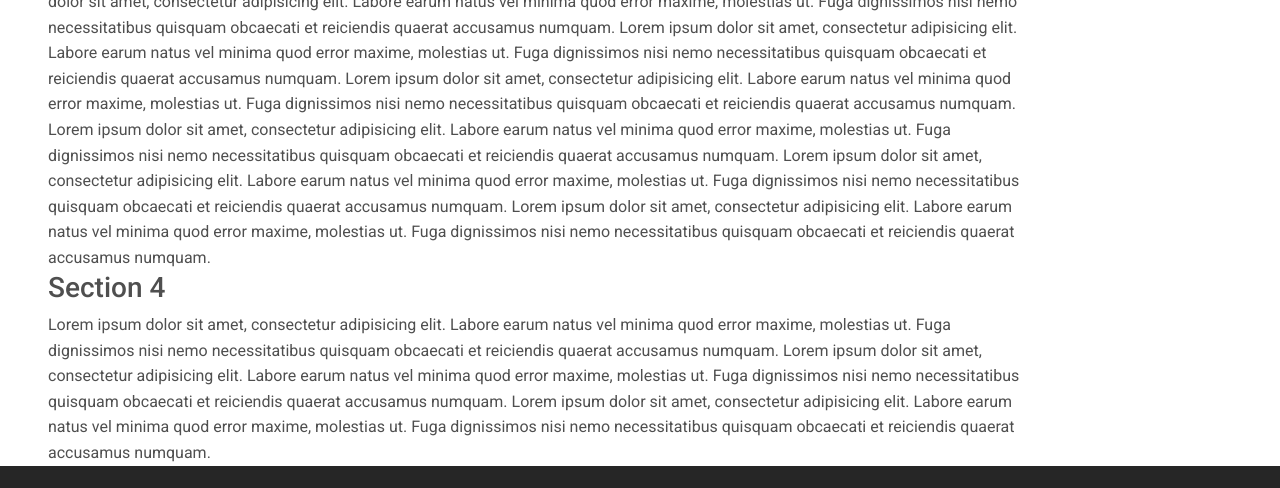
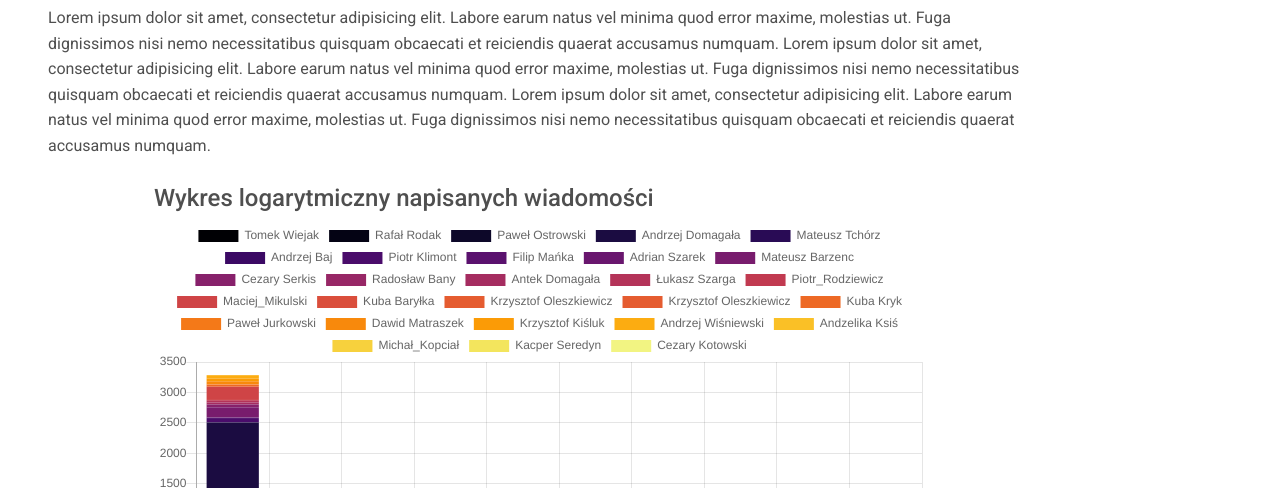
Before and after one commit to rodakrafal/rodakrafal.github.io, a plain HTML site: page pages/intelektulana.html in a window 1280 px wide. Shown: the part 4190-4678 px from the top of the page. Drawn offline with nearby package versions, Linux system fonts and the light colour scheme.

Commit message:
Added emojis chart

```diff
--- a/pages/intelektulana.html
+++ b/pages/intelektulana.html
@@ -526,17 +526,6 @@
                 Lorem ipsum dolor sit amet, consectetur adipisicing elit. Labore earum natus vel minima quod error maxime, molestias ut. Fuga dignissimos nisi nemo necessitatibus quisquam obcaecati et reiciendis quaerat accusamus numquam.
                 Lorem ipsum dolor sit amet, consectetur adipisicing elit. Labore earum natus vel minima quod error maxime, molestias ut. Fuga dignissimos nisi nemo necessitatibus quisquam obcaecati et reiciendis quaerat accusamus numquam.
 
-                Lorem ipsum dolor sit amet, consectetur adipisicing elit. Labore earum natus vel minima quod error maxime, molestias ut. Fuga dignissimos nisi nemo necessitatibus quisquam obcaecati et reiciendis quaerat accusamus numquam.
-                Lorem ipsum dolor sit amet, consectetur adipisicing elit. Labore earum natus vel minima quod error maxime, molestias ut. Fuga dignissimos nisi nemo necessitatibus quisquam obcaecati et reiciendis quaerat accusamus numquam.
-
-                Lorem ipsum dolor sit amet, consectetur adipisicing elit. Labore earum natus vel minima quod error maxime, molestias ut. Fuga dignissimos nisi nemo necessitatibus quisquam obcaecati et reiciendis quaerat accusamus numquam.
-                Lorem ipsum dolor sit amet, consectetur adipisicing elit. Labore earum natus vel minima quod error maxime, molestias ut. Fuga dignissimos nisi nemo necessitatibus quisquam obcaecati et reiciendis quaerat accusamus numquam.
-
-                Lorem ipsum dolor sit amet, consectetur adipisicing elit. Labore earum natus vel minima quod error maxime, molestias ut. Fuga dignissimos nisi nemo necessitatibus quisquam obcaecati et reiciendis quaerat accusamus numquam.
-                Lorem ipsum dolor sit amet, consectetur adipisicing elit. Labore earum natus vel minima quod error maxime, molestias ut. Fuga dignissimos nisi nemo necessitatibus quisquam obcaecati et reiciendis quaerat accusamus numquam.
-
-                Lorem ipsum dolor sit amet, consectetur adipisicing elit. Labore earum natus vel minima quod error maxime, molestias ut. Fuga dignissimos nisi nemo necessitatibus quisquam obcaecati et reiciendis quaerat accusamus numquam.
-
               </section>
             </section>
             <section id="example-4">
@@ -545,7 +534,10 @@
 
               Lorem ipsum dolor sit amet, consectetur adipisicing elit. Labore earum natus vel minima quod error maxime, molestias ut. Fuga dignissimos nisi nemo necessitatibus quisquam obcaecati et reiciendis quaerat accusamus numquam.
               Lorem ipsum dolor sit amet, consectetur adipisicing elit. Labore earum natus vel minima quod error maxime, molestias ut. Fuga dignissimos nisi nemo necessitatibus quisquam obcaecati et reiciendis quaerat accusamus numquam.
-
+              <div class="container col-md-10 add-margin" id="wykres-wiadomosc-chart-logarytmiczny">
+                <h4> Wykres logarytmiczny napisanych wiadomości </h4>
+                <canvas id="myChart3"></canvas>
+              </div>
             </section>
           </div>
           <!-- Spied element -->
--- a/scripts/intelektualnaCharts/emojisAmountBar.js
+++ b/scripts/intelektualnaCharts/emojisAmountBar.js
@@ -1,82 +1,201 @@
-// let names3 = ['😱', '❤️', '😍', '🥰', '🤔', '💪', '✅', '😢', '🏻', '▪️']
-// let colorsMessagesChart3 = ['#80cc00', '#000000', '#ffd700', '#ff4612', '#762987',
-// '#3e331d','#00cc1a','#cc0080','#03aaf9','#bb1c2a', '#00cc1a', '#cbdea6','#123234','#36CAAB'
-// ,'#fab666',"#fef017",'#fe03fb','#a203fb','#e2cbc5', "#e21511", '#3eff19', '#6fbcd7',
-// '#0f66ff', '#a2757c', '#25757c', '#d8757c', '#301e7c'];
+let names3 = ['😱', '❤️', '😍', '🥰', '🤔', '💪', '✅', '😢', '🏻', '▪️']
 
-// const dataLength = 25;
-// var COLORS = interpolateColors(dataLength, colorScale, colorRangeInfo);
+let inteletualnaTomek_Wiejak = ['11', '0', '0',' 0', '0',' 1', '0', '6', '0', '0'];
+let inteletualnaRafal_Rodak = ['20', '0', '0', '0', '0', '0', '0', '1', '0', '0'];
+let inteletualnaPawel_Ostrowski = ['357', '25', '1', '4', '0', '0', '0', '16', '19', '0']
+let inteletualnaAndrzej_Domagala = ['2115', '31', '105', '4', '14', '29', '58', '14', '0', '31'];
+let inteletualnaMateusz_Tchorz = [6, 0, 0, 0, 0, 0, 1, 1, 0, 0];
+let inteletualnaAndrzej_Baj= [0, 0, 0, 0, 0, 0, 0, 0, 0, 0];
+let inteletualnaPiotr_Klimont= [69, 220, 20, 97, 26, 38, 1, 3, 22, 0];
+let inteletualnaFilip_Manka= [8, 8, 0, 0, 11, 0, 0, 0, 0, 0];
+let inteletualnaAdrian_Szarek= [4, 3, 4, 1, 1, 0, 0, 0, 1, 0];
+let inteletualnaMateusz_Barzenc= [165, 5, 1, 0, 3, 0, 0, 1, 4, 9];
+let inteletualnaCezary_Serkis= [47, 11, 3, 14, 13, 0, 0, 8, 0, 0];
+let inteletualnaRadosław_Bany= [1, 0, 0, 0, 1, 0, 0, 0, 0, 0];
+let inteletualnaAntek_Domagała= [32, 0, 6, 0, 0, 0, 0, 0, 0, 0];
+let inteletualnaŁukasz_Szarga = [27, 2, 0, 0, 0, 0, 0, 1, 0, 0];
+let inteletualnaPiotr_Rodziewicz=  [14, 1, 0, 0, 0, 0, 0, 0, 1, 0];
+let inteletualnaMaciej_Mikulski= [214, 7, 0, 0, 8, 6, 0, 1, 0, 0];
+let inteletualna_Kuba_Baryłka= [4, 1, 0, 0, 0, 0, 0, 0, 0, 0];
+let inteletualnaKrzysztof_Oleszkiewicz= [0, 0, 0, 0, 0, 0, 0, 0, 0, 0];
+let inteletualnaKuba_Kryk= [32, 0, 0, 0, 0, 0, 0, 0, 0, 0];
+let inteletualnaPaweł_Jurkowski= [7, 1, 0, 0, 0, 0, 0, 0, 0, 0];
+let inteletualnaDawid_Matraszek= [50, 0, 0, 0, 0, 0, 0, 0, 0, 0];
+let inteletualnaKrzysztof_Kiśluk= [44, 11, 0, 0, 0, 0, 0, 0, 0, 0];
+let inteletualnaAndrzej_Wiśniewski= [56, 2, 0, 0, 0, 0, 0, 0, 0, 0];
+let inteletualnaAndzelika_Ksiś= [0, 0, 0, 0, 0, 0, 0, 0, 0, 0];
+let inteletualnaMichał_Kopciał= [0, 0, 0, 0, 0, 0, 0, 0, 0, 0];
+let inteletualnaKacper_Seredyn= [1, 0, 0, 0, 0, 0, 0, 0, 0, 0];
+let inteletualnaCezary_Kotowski= [1, 0, 0, 0, 0, 0, 0, 1, 0, 0];
 
-// let Tomek_Wiejak = ['11', '0', '0',' 0', '0',' 1', '0', '6', '0', '0'];
-// let Rafal_Rodak = ['20', '0', '0', '0', '0', '0', '0', '1', '0', '0'];
-// let Pawel_Ostrowski = ['357', '25', '1', '4', '0', '0', '0', '16', '19', '0']
-// let Andrzej_Domagala = ['2115', '31', '105', '4', '14', '29', '58', '14', '0', '31'];
-// let Mateusz_Tchorz = [6, 0, 0, 0, 0, 0, 1, 1, 0, 0];
-// let Andrzej_Baj= [0, 0, 0, 0, 0, 0, 0, 0, 0, 0];
-// let Piotr_Klimont= [69, 220, 20, 97, 26, 38, 1, 3, 22, 0];
-// let Filip_Manka= [8, 8, 0, 0, 11, 0, 0, 0, 0, 0];
-// let Adrian_Szarek= [4, 3, 4, 1, 1, 0, 0, 0, 1, 0];
-// let Mateusz_Barzenc= [165, 5, 1, 0, 3, 0, 0, 1, 4, 9];
-// let Cezary_Serkis= [47, 11, 3, 14, 13, 0, 0, 8, 0, 0];
-// let Radosław_Bany= [1, 0, 0, 0, 1, 0, 0, 0, 0, 0];
-// let Antek_Domagała= [32, 0, 6, 0, 0, 0, 0, 0, 0, 0];
-// let Łukasz_Szarga = [27, 2, 0, 0, 0, 0, 0, 1, 0, 0];
-// //  Piotr Rodziewicz: [14, 1, 0, 0, 0, 0, 0, 0, 1, 0], Maciej Mikulski: [214, 7, 0, 0, 8, 6, 0, 1, 0, 0], Kuba Baryłka: [4, 1, 0, 0, 0, 0, 0, 0, 0, 0], Krzysztof Oleszkiewicz: [0, 0, 0, 0, 0, 0, 0, 0, 0, 0], Kuba Kryk: [32, 0, 0, 0, 0, 0, 0, 0, 0, 0], Paweł Marcin Jurkowski: [7, 1, 0, 0, 0, 0, 0, 0, 0, 0], Dawid Matraszek: [50, 0, 0, 0, 0, 0, 0, 0, 0, 0], Krzysztof Kiśluk: [44, 11, 0, 0, 0, 0, 0, 0, 0, 0], Andrzej Wiśniewski: [56, 2, 0, 0, 0, 0, 0, 0, 0, 0], Andzelika Ksiś: [0, 0, 0, 0, 0, 0, 0, 0, 0, 0], Michał Kopciał: [0, 0, 0, 0, 0, 0, 0, 0, 0, 0], Kacper Seredyn: [1, 0, 0, 0, 0, 0, 0, 0, 0, 0], Cezary Kotowski: [1, 0, 0, 0, 0, 0, 0, 1, 0, 0]
-// let emojisBarChart = document.getElementById("myChart3").getContext('2d');
 
-// let mychart3 = new Chart(emojisBarChart, {
-//     type: 'bar',
-//     data: {
-//         labels: names3,
-//         datasets: [
-//             {
-//               label: 'Tomek Wiejak',
-//               data: Tomek_Wiejak,
-//               backgroundColor: 'purple',
-//             },
-//             {
-//               label: 'Rafał Rodak',
-//               data: Rafal_Rodak,
-//               backgroundColor: 'black',
-//             },
-//             {
-//               label: 'Paweł Ostrowski',
-//               data: Pawel_Ostrowski,
-//               backgroundColor: 'green',
-//             },
-//             {
-//                 label: 'Andrzej Domagała',
-//                 data: Andrzej_Domagala,
-//                 backgroundColor: 'red',
-//             },
-//             {
-//                 label: 'Mateusz Tchórz',
-//                 data: Mateusz_Tchorz,
-//                 backgroundColor: 'pink',
-//             },
-//             {
-//                 label: 'Andrzej Baj',
-//                 data: Andrzej_Baj,
-//                 backgroundColor: 'yellow',
-//             },
-//           ]
 
-//     },
-//     options: {
-//         plugins: {
-//           title: {
-//             display: true,
-//             text: 'Emotikony'
-//           },
-//         },
-//         responsive: true,
-//     scales: {
-//         xAxes: [{
-//             stacked: true // this should be set to make the bars stacked
-//         }],
-//         yAxes: [{
-//             stacked: true // this also..
-//         }]
-//         }
-//       }
-// });
+let emojisBarChart = document.getElementById("myChart3").getContext('2d');
+
+let mychart3 = new Chart(emojisBarChart, {
+    type: 'bar',
+    data: {
+        labels: names3,
+        datasets: [
+            {
+              label: 'Tomek Wiejak',
+              data: inteletualnaTomek_Wiejak,
+              backgroundColor: '#000004',
+            },
+            {
+              label: 'Rafał Rodak',
+              data: inteletualnaRafal_Rodak ,
+              backgroundColor: '#040314',
+            },
+            {
+              label: 'Paweł Ostrowski',
+              data: inteletualnaPawel_Ostrowski ,
+              backgroundColor: '#0D0829',
+            },
+            {
+                label: 'Andrzej Domagała',
+                data: inteletualnaAndrzej_Domagala ,
+                backgroundColor: '#1B0C41',
+            },
+            {
+                label: 'Mateusz Tchórz',
+                data: inteletualnaMateusz_Tchorz ,
+                backgroundColor: '#290B55',
+            },
+            {
+                label: 'Andrzej Baj',
+                data: inteletualnaAndrzej_Baj,
+                backgroundColor: '#3B0964',
+            },
+            {
+                label: 'Piotr Klimont',
+                data: inteletualnaPiotr_Klimont,
+                backgroundColor: '#4A0C6B',
+            },
+            {
+                label: 'Filip Mańka',
+                data: inteletualnaFilip_Manka,
+                backgroundColor: '#5A116E',
+            },
+            {
+                label: 'Adrian Szarek',
+                data: inteletualnaAdrian_Szarek ,
+                backgroundColor: '#69166E',
+            },
+            {
+                label: 'Mateusz Barzenc',
+                data: inteletualnaMateusz_Barzenc,
+                backgroundColor: '#781C6D',
+            },
+            {
+                label: 'Cezary Serkis',
+                data: inteletualnaCezary_Serkis,
+                backgroundColor: '#87216B',
+            },
+            {
+                label: 'Radosław Bany',
+                data: inteletualnaRadosław_Bany,
+                backgroundColor: '#972766',
+            },
+            {
+                label: 'Antek Domagała',
+                data: inteletualnaAntek_Domagała,
+                backgroundColor: '#A52C60',
+            },
+            {
+                label: 'Łukasz Szarga',
+                data: inteletualnaŁukasz_Szarga,
+                backgroundColor: '#B43359',
+            },
+            {
+                label: 'Piotr_Rodziewicz',
+                data: inteletualnaPiotr_Rodziewicz,
+                backgroundColor: '#C13A50',
+            },
+            {
+                label: 'Maciej_Mikulski',
+                data: inteletualnaMaciej_Mikulski,
+                backgroundColor: '#CF4446',
+            },
+            {
+                label: 'Kuba Baryłka',
+                data: inteletualna_Kuba_Baryłka,
+                backgroundColor: '#DA4E3C',
+            },
+            {
+                label: 'Krzysztof Oleszkiewicz',
+                data: inteletualnaKrzysztof_Oleszkiewicz,
+                backgroundColor: '#E55C30',
+            },
+            {
+                label: 'Krzysztof Oleszkiewicz',
+                data: inteletualnaKrzysztof_Oleszkiewicz,
+                backgroundColor: '#E55C30',
+            },
+            {
+                label: 'Kuba Kryk',
+                data: inteletualnaKuba_Kryk,
+                backgroundColor: '#ED6925',
+            },
+            {
+                label: 'Paweł Jurkowski',
+                data: inteletualnaPaweł_Jurkowski,
+                backgroundColor: '#F47918',
+            },
+            {
+                label: 'Dawid Matraszek',
+                data: inteletualnaDawid_Matraszek,
+                backgroundColor: '#F8890C',
+            },
+            {
+                label: 'Krzysztof Kiśluk',
+                data: inteletualnaKrzysztof_Kiśluk,
+                backgroundColor: '#FB9B06',
+            },
+            {
+                label: 'Andrzej Wiśniewski',
+                data: inteletualnaAndrzej_Wiśniewski,
+                backgroundColor: '#FCAC11',
+            },
+            {
+                label: 'Andzelika Ksiś',
+                data: inteletualnaAndzelika_Ksiś,
+                backgroundColor: '#FAC026',
+            },
+            {
+                label: 'Michał_Kopciał',
+                data: inteletualnaMichał_Kopciał,
+                backgroundColor: '#F7D13D',
+            },
+            {
+                label: 'Kacper Seredyn',
+                data: inteletualnaKacper_Seredyn,
+                backgroundColor: '#F3E55D',
+            },
+            {
+                label: 'Cezary Kotowski',
+                data: inteletualnaCezary_Kotowski,
+                backgroundColor: '#F2F482',
+            },
+          ]
+
+    },
+    options: {
+        plugins: {
+          title: {
+            display: true,
+            text: 'Emotikony'
+          },
+        },
+        responsive: true,
+    scales: {
+        xAxes: [{
+            stacked: true // this should be set to make the bars stacked
+        }],
+        yAxes: [{
+
+            stacked: true // this also..
+        }]
+        }
+      }
+});
```
